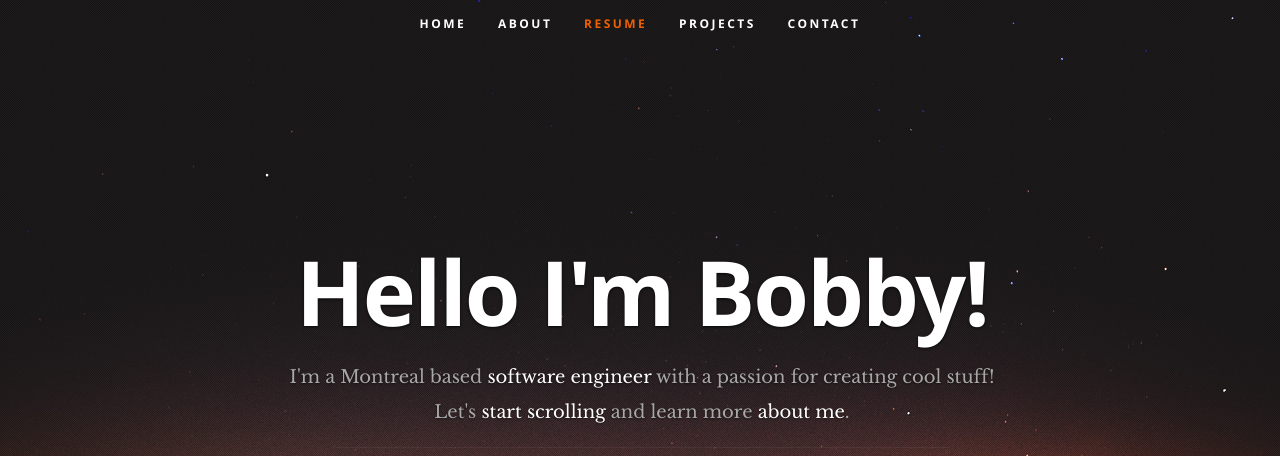
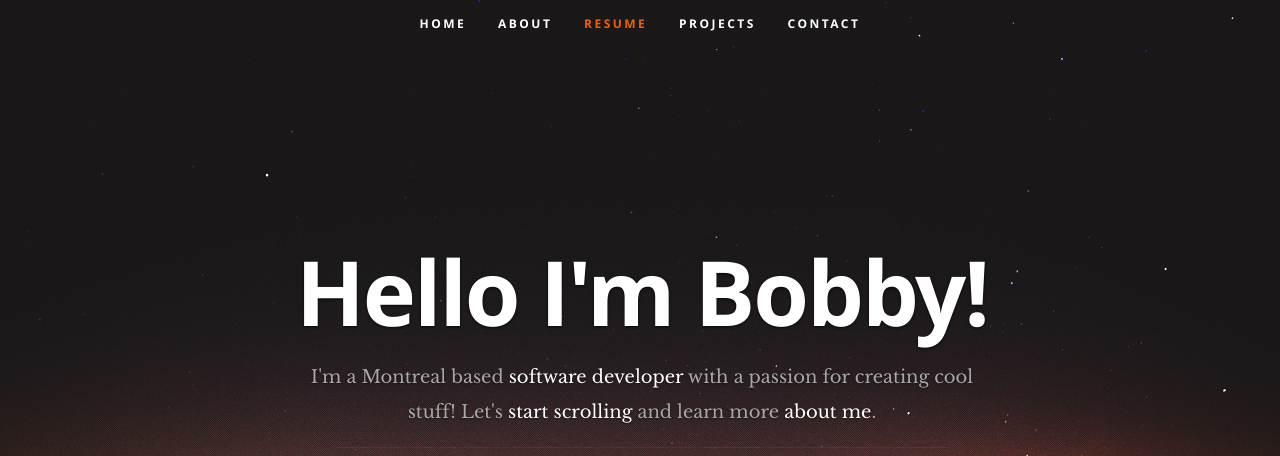
Before and after one commit to jbby/jbby.github.io, a plain HTML site: page index.html in a window 1280 px wide. Shown: the top 456 px of the page. Drawn offline with nearby package versions, Linux system fonts and the light colour scheme.

Commit message:
Update index.html
oops forgot to update this awhile ago

```diff
--- a/index.html
+++ b/index.html
@@ -56,7 +56,7 @@
       <div class="row banner">
          <div class="banner-text">
             <h1 class="responsive-headline"> Hello I'm Bobby!</h1>
-            <h3>I'm a Montreal based <span>software engineer</span> with a passion for creating cool stuff! Let's <a class="smoothscroll" href="#about">start scrolling</a>
+            <h3>I'm a Montreal based <span>software developer</span> with a passion for creating cool stuff! Let's <a class="smoothscroll" href="#about">start scrolling</a>
             and learn more <a class="smoothscroll" href="#about">about me</a>.</h3>
             <hr />
             <ul class="social">
```
